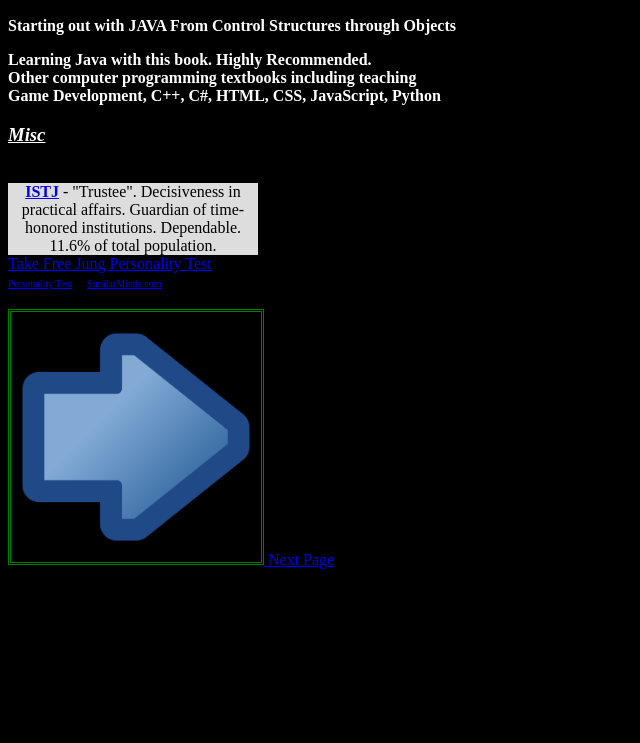
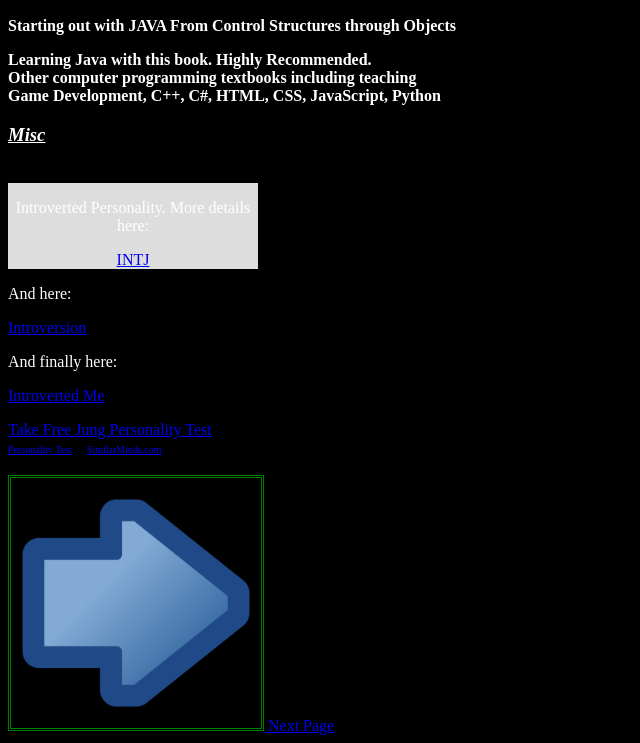
Before and after one commit to Iznhou/Piece-of-Me-Website, a plain HTML site: page index.html in a window 1280 px wide. Shown: the part 4791-5534 px from the top of the page, without its empty margins (0-640 px from the left). Before the commit the page ends 5368 px from the top, so only its background shows below. Drawn offline with Linux system fonts and the light colour scheme.

Commit message:
Update index.html
Changed bottom links

```diff
--- a/index.html
+++ b/index.html
@@ -184,7 +184,9 @@
 					<tr> <td width="250">
 					<div align="center">
 					<font color="black">
-					<b><a href="http://similarminds.com/jung/istj.html">ISTJ</a></b> -  "Trustee". Decisiveness in practical affairs. Guardian of time- honored institutions. Dependable. 11.6% of total population. </font></div> </td> </tr> </table>
+					<p>Introverted Personality. More details here: </p> <a href="https://www.verywellmind.com/intj-introverted-intuitive-thinking-judging-2795988">INTJ</a> </font></div> </td> </tr> </table>
+					<p>And here: </p> <a href= https://similarminds.com/jung/intj.html> Introversion</a>
+					<p>And finally here:</p> <a href= "Introverted Me.html"> Introverted Me</p>
 					<a href="http://similarminds.com/jung.html">Take Free Jung Personality Test</a><br><font size="1"><a href="http://similarminds.com/personality_tests.html">Personality Test</a> by <a href="http://similarminds.com/">SimilarMinds.com</a></font></div></br>
 
 				<a href = "Project GU.html"> <img src= "PoM Images\Arrow.png"> Next Page </a>
```
